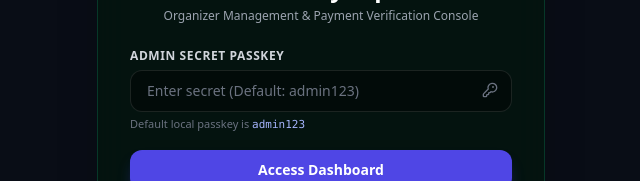
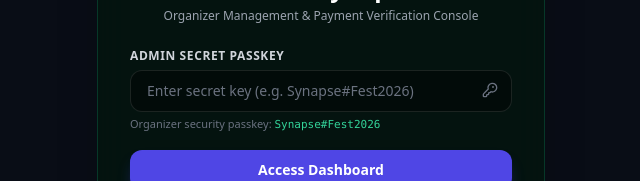
Before and after one commit to soumyapounikar50-rgb/hackathon-portal-, a Next.js app: page /admin in a window 1280 px wide. Shown: the part 331-512 px from the top of the page, without its empty margins (319-959 px from the left). Built offline with nearby package versions, Linux system fonts and the light colour scheme.

Commit message:
security: update default admin passkey to Synapse#Fest2026

```diff
--- a/src/app/admin/page.tsx
+++ b/src/app/admin/page.tsx
@@ -73,7 +73,7 @@ export default function AdminPage() {
 
   const handleShareAdminLink = () => {
     if (typeof window !== 'undefined') {
-      const shareUrl = `${window.location.origin}/admin?key=${encodeURIComponent(passkey || 'admin123')}`;
+      const shareUrl = `${window.location.origin}/admin?key=${encodeURIComponent(passkey || 'Synapse#Fest2026')}`;
       navigator.clipboard.writeText(shareUrl);
       setCopiedLink(true);
       setTimeout(() => setCopiedLink(false), 2500);
@@ -162,13 +162,13 @@ export default function AdminPage() {
                   required
                   value={passkey}
                   onChange={(e) => setPasskey(e.target.value)}
-                  placeholder="Enter secret (Default: admin123)"
-                  className="w-full px-4 py-2.5 rounded-xl bg-black/40 border border-white/10 text-white placeholder-gray-500 text-sm focus:outline-none focus:border-indigo-500"
+                  placeholder="Enter secret key (e.g. Synapse#Fest2026)"
+                  className="w-full px-4 py-2.5 rounded-xl bg-black/40 border border-white/10 text-white placeholder-gray-500 text-sm focus:outline-none focus:border-emerald-500"
                 />
                 <KeyRound className="w-4 h-4 text-gray-500 absolute right-3.5 top-3" />
               </div>
               <p className="text-[11px] text-gray-500 mt-1">
-                Default local passkey is <code className="text-indigo-300">admin123</code>
+                Organizer security passkey: <code className="text-emerald-400">Synapse#Fest2026</code>
               </p>
             </div>
 
--- a/src/app/api/admin/route.ts
+++ b/src/app/api/admin/route.ts
@@ -5,7 +5,7 @@ import { timingSafeCompare, checkRateLimit, recordRateLimitAttempt, resetRateLim
 
 export const dynamic = 'force-dynamic';
 
-const ADMIN_PASSKEY = process.env.ADMIN_SECRET || 'admin123';
+const ADMIN_PASSKEY = process.env.ADMIN_SECRET || 'Synapse#Fest2026';
 
 function getClientIp(req: NextRequest): string {
   const forwarded = req.headers.get('x-forwarded-for');
```
